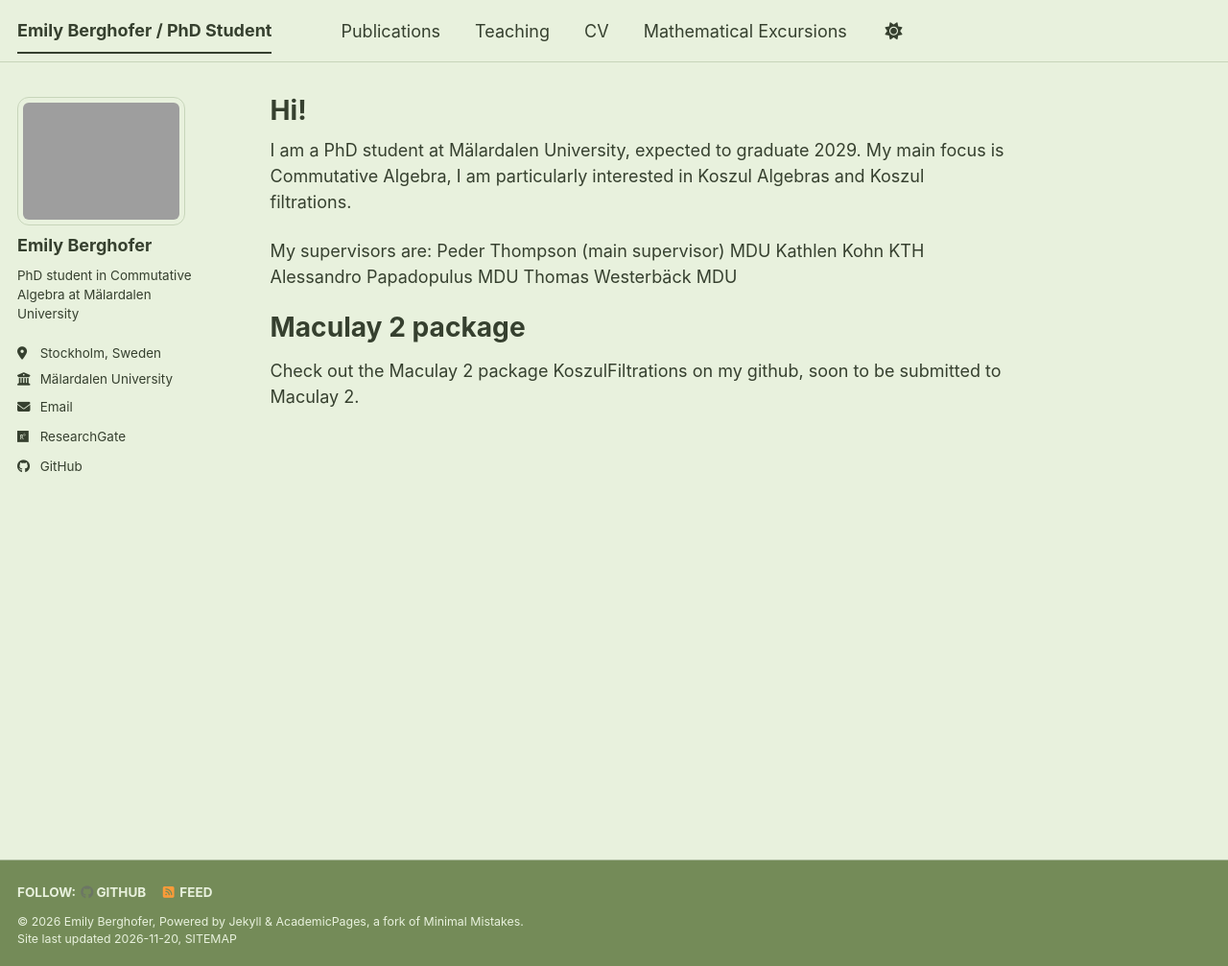
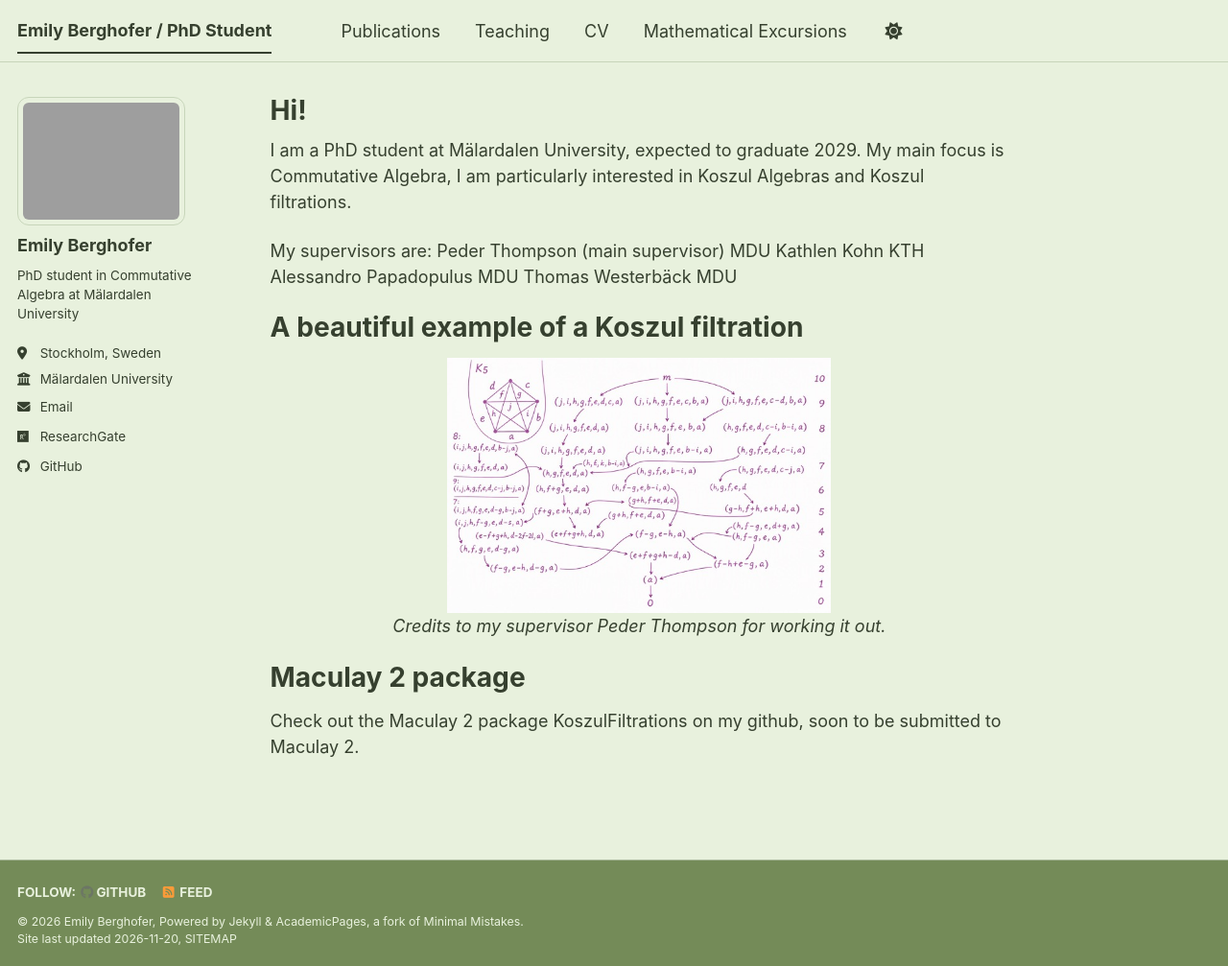
Before and after one commit to emily-berghofer/emily-berghofer.github.io, a Jekyll site: the page built from _pages/about.md, in a window 1280 px wide and 1007 px high. Shown: the whole window at 96% size. Built offline with Jekyll 4.4.1, drawn with Linux system fonts in a browser that asks for light colours; a style sheet for code colours, icons or effects is not loaded.

Commit message:
Add Koszul filtration example to about page
Added a section showcasing a Koszul filtration example with an image and credits.

```diff
--- a/_pages/about.md
+++ b/_pages/about.md
@@ -15,7 +15,12 @@ Kathlen Kohn KTH
 Alessandro Papadopulus MDU
 Thomas Westerbäck MDU
 
-
+A beautiful example of a Koszul filtration
+======
+<div style="text-align: center;">
+  <img src="/images/kfexample.jpg" alt=" A Koszul Filtration for the Möbius algebra of the K5 graph (as showed in the corner of the picture" width="400">
+  <p><em>Credits to my supervisor Peder Thompson for working it out.</em></p>
+</div>
 
 Maculay 2 package
 ======
```
